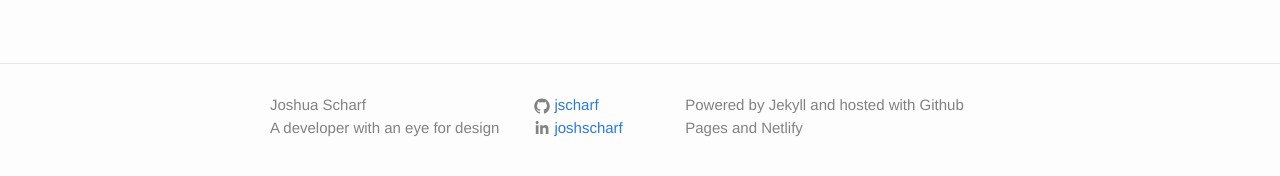
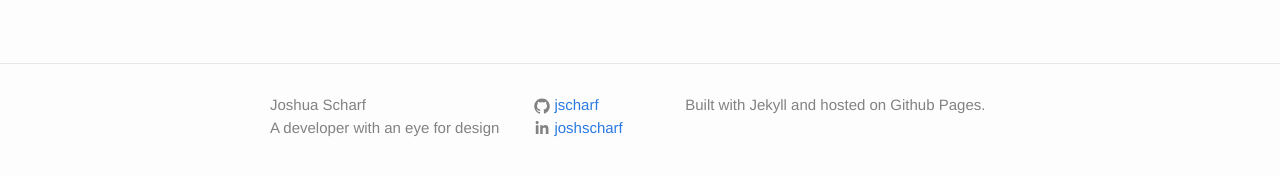
Before and after one commit to jscharf/jscharf.github.io, a Jekyll site: the page built from index.html, in a window 1280 px wide. Shown: the part 434-610 px from the top of the page. Built offline with Jekyll 4.4.1, drawn with Linux system fonts in a browser that asks for light colours.

Commit message:
Clean up repository foundation

```diff
--- a/_config.yml
+++ b/_config.yml
@@ -2,11 +2,10 @@
 title: Joshua Scharf
 subtitle: A developer with an eye for design
 email: jscharf@ackroo.com
-description: > # this means to ignore newlines until "baseurl:"
-             Powered by Jekyll and hosted with Github Pages and Netlify
-baseurl: "" # the subpath of your site, e.g. /blog/
-url: "http://jscharf.github.io" # the base hostname & protocol for your site
-github_username:  jscharf
+description: Built with Jekyll and hosted on Github Pages.
+baseurl: ""
+url: "https://jscharf.github.io"
+github_username: jscharf
 linkedin_username: joshscharf
 
 # Build settings
```
Also changed, not shown: README.md, 1 other file.
